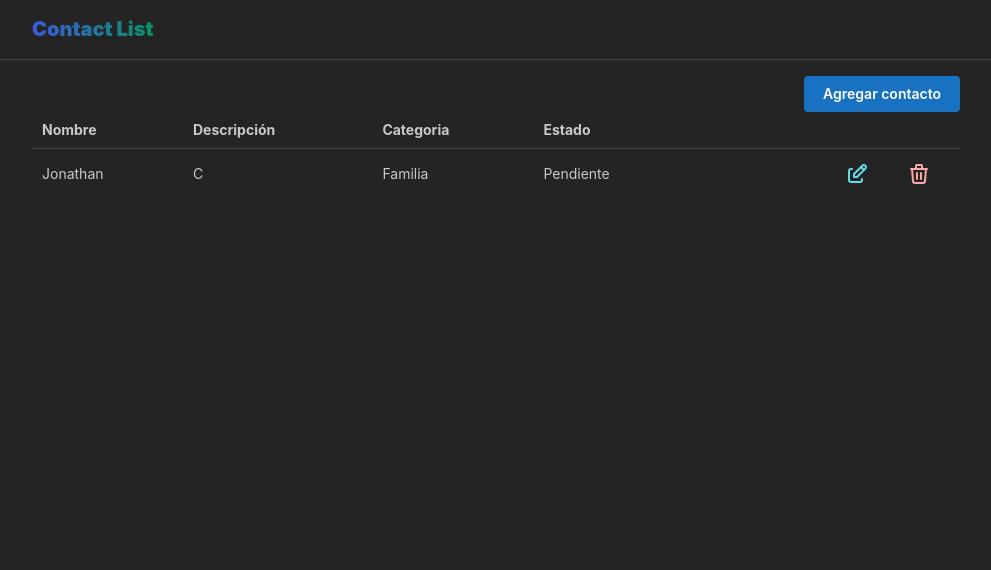
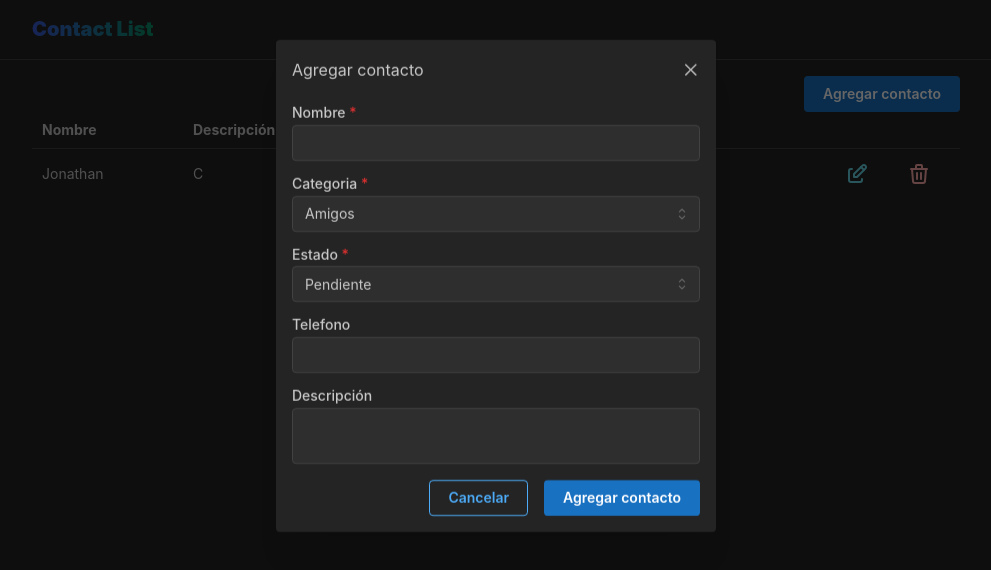
Before and after one commit to jruizsilva/contact-list, a React (Vite) app: page / in a window 1280 px wide. Both pictures are taken after a click on the button "Agregar contacto". Shown: the top 570 px of the page, without its empty margins (144-1135 px from the left). Built offline with nearby package versions, Linux system fonts and the light colour scheme.

Commit message:
add contact form

```diff
--- a/package.json
+++ b/package.json
@@ -11,11 +11,13 @@
   },
   "dependencies": {
     "@mantine/core": "^7.13.4",
+    "@mantine/form": "^7.13.4",
     "@mantine/hooks": "^7.13.4",
     "@tabler/icons-react": "^3.21.0",
     "react": "^18.3.1",
     "react-dom": "^18.3.1",
     "react-router-dom": "^6.28.0",
+    "yup": "^1.4.0",
     "zustand": "^5.0.1"
   },
   "devDependencies": {
--- a/src/components/ContactCreate.tsx
+++ b/src/components/ContactCreate.tsx
@@ -1,11 +1,105 @@
-import { Button } from "@mantine/core";
+import {
+  Button,
+  Group,
+  Modal,
+  Select,
+  SimpleGrid,
+  Textarea,
+  TextInput,
+} from "@mantine/core";
+import { useDisclosure } from "@mantine/hooks";
+import { useForm, yupResolver } from "@mantine/form";
+import { Contact, contactCategories, contactStatus } from "../types/contact";
+import * as yup from "yup";
+
+const schema = yup.object().shape({
+  name: yup.string().required("Nombre es requerido"),
+  category: yup
+    .string()
+    .oneOf(
+      contactCategories,
+      "Categoria debe ser uno de los valores permitidos"
+    )
+    .required("Categoria es requerida"),
+  status: yup
+    .string()
+    .oneOf(contactStatus, "Estado debe ser uno de los valores permitidos")
+    .required("Estado es requerido"),
+  phone: yup.string(),
+  email: yup.string().email("Email no es valido"),
+  description: yup.string(),
+});
 
 interface Props {}
 
 export default function ContactCreate(_props: Props): JSX.Element {
+  const [opened, { open, close }] = useDisclosure(false);
+  const form = useForm<Omit<Contact, "id">>({
+    mode: "uncontrolled",
+    initialValues: {
+      name: "",
+      category: "Amigos",
+      status: "Pendiente",
+      phone: "",
+      description: "",
+    },
+
+    validate: yupResolver(schema),
+  });
+
   return (
     <>
-      <Button>Agregar contacto</Button>
+      <Button onClick={open}>Agregar contacto</Button>
+      <Modal opened={opened} onClose={close} title="Agregar contacto">
+        <form
+          onSubmit={form.onSubmit((values) => {
+            console.log(values);
+          })}
+        >
+          <SimpleGrid spacing={"xs"}>
+            <TextInput
+              label="Nombre"
+              withAsterisk
+              key={form.key("name")}
+              {...form.getInputProps("name")}
+            />
+            <Select
+              label="Categoria"
+              withAsterisk
+              data={contactCategories}
+              {...form.getInputProps("category")}
+            />
+            <Select
+              label="Estado"
+              withAsterisk
+              data={contactStatus}
+              {...form.getInputProps("status")}
+            />
+            <TextInput
+              label="Telefono"
+              key={form.key("phone")}
+              {...form.getInputProps("phone")}
+            />
+            <Textarea
+              label="Descripción"
+              key={form.key("description")}
+              {...form.getInputProps("description")}
+            />
+          </SimpleGrid>
+          <Group justify="flex-end" mt={"md"}>
+            <Button
+              variant="outline"
+              onClick={() => {
+                close();
+                form.reset();
+              }}
+            >
+              Cancelar
+            </Button>
+            <Button type="submit">Agregar contacto</Button>
+          </Group>
+        </form>
+      </Modal>
     </>
   );
 }
--- a/src/types/contact.ts
+++ b/src/types/contact.ts
@@ -1,11 +1,10 @@
 interface Contact {
   id: string;
   name: string;
-  description?: string;
-  email?: string;
-  phone?: string;
   category: ContactCategory;
   status: ContactStatus;
+  phone?: string;
+  description?: string;
 }
 
 type ContactCategory =
@@ -18,4 +17,20 @@ type ContactCategory =
 
 type ContactStatus = "Pendiente" | "En progreso" | "Auspiciado" | "Sin interes";
 
-export type { Contact };
+export const contactCategories = [
+  "Familia",
+  "Amigos",
+  "Recreaciones",
+  "Compras",
+  "Trabajo",
+  "Estudio",
+];
+
+export const contactStatus = [
+  "Pendiente",
+  "En progreso",
+  "Auspiciado",
+  "Sin interes",
+];
+
+export type { Contact, ContactCategory, ContactStatus };
```
Also changed, not shown: 1 other file (tests, documents, lock files or other folders).
